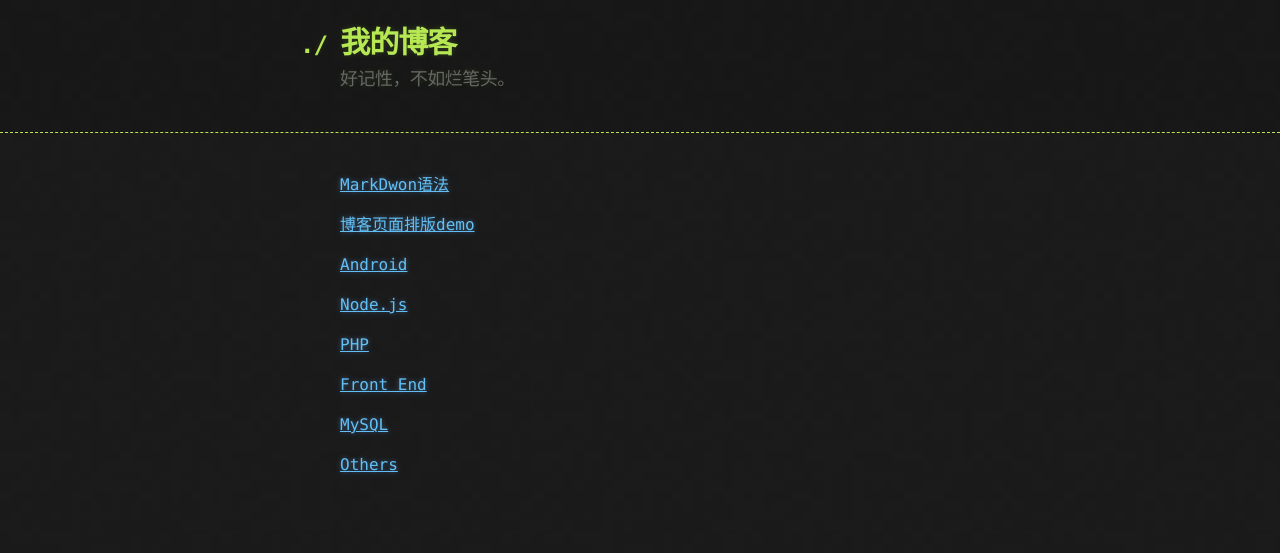
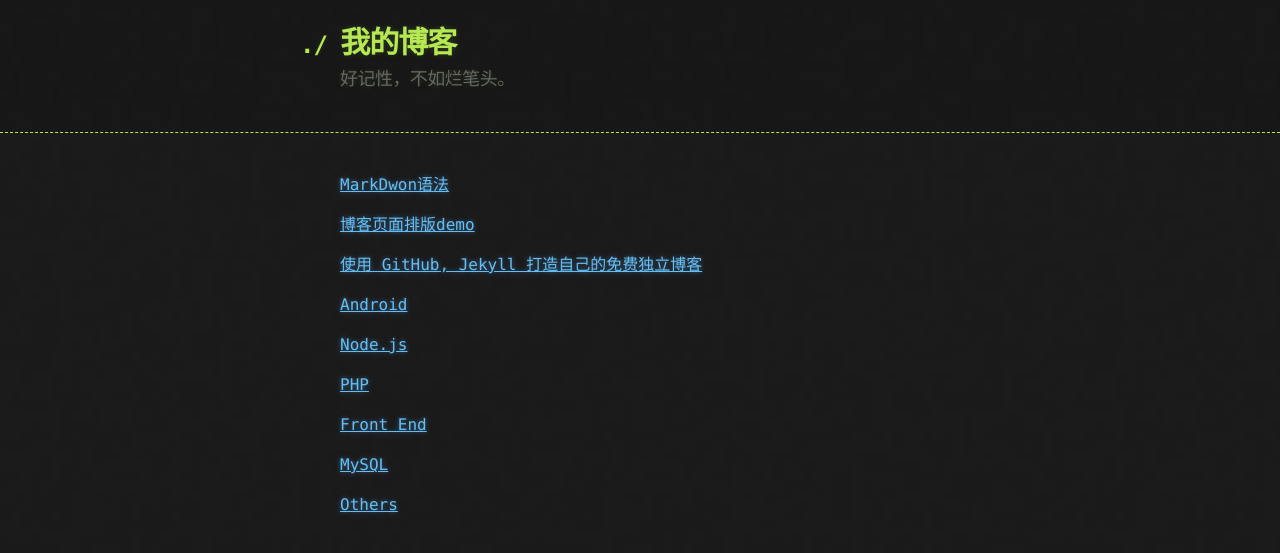
Before and after one commit to CyberTsen/blog_github, a Jekyll site: the page built from index.md, in a window 1280 px wide. Shown: the top 553 px of the page. Built offline with Jekyll 4.4.1, drawn with Linux system fonts in a browser that asks for light colours.

Commit message:
no message

```diff
--- a/index.md
+++ b/index.md
@@ -7,6 +7,8 @@ title: 空指针
 [MarkDwon语法](http://blog.leanote.com/post/freewalk/Markdown-%E8%AF%AD%E6%B3%95%E6%89%8B%E5%86%8C)
 
 [博客页面排版demo](demo.md)
+
+[使用 GitHub, Jekyll 打造自己的免费独立博客](http://blog.csdn.net/on_1y/article/details/19259435)
 
 [Android](android_home.md)
 
```
